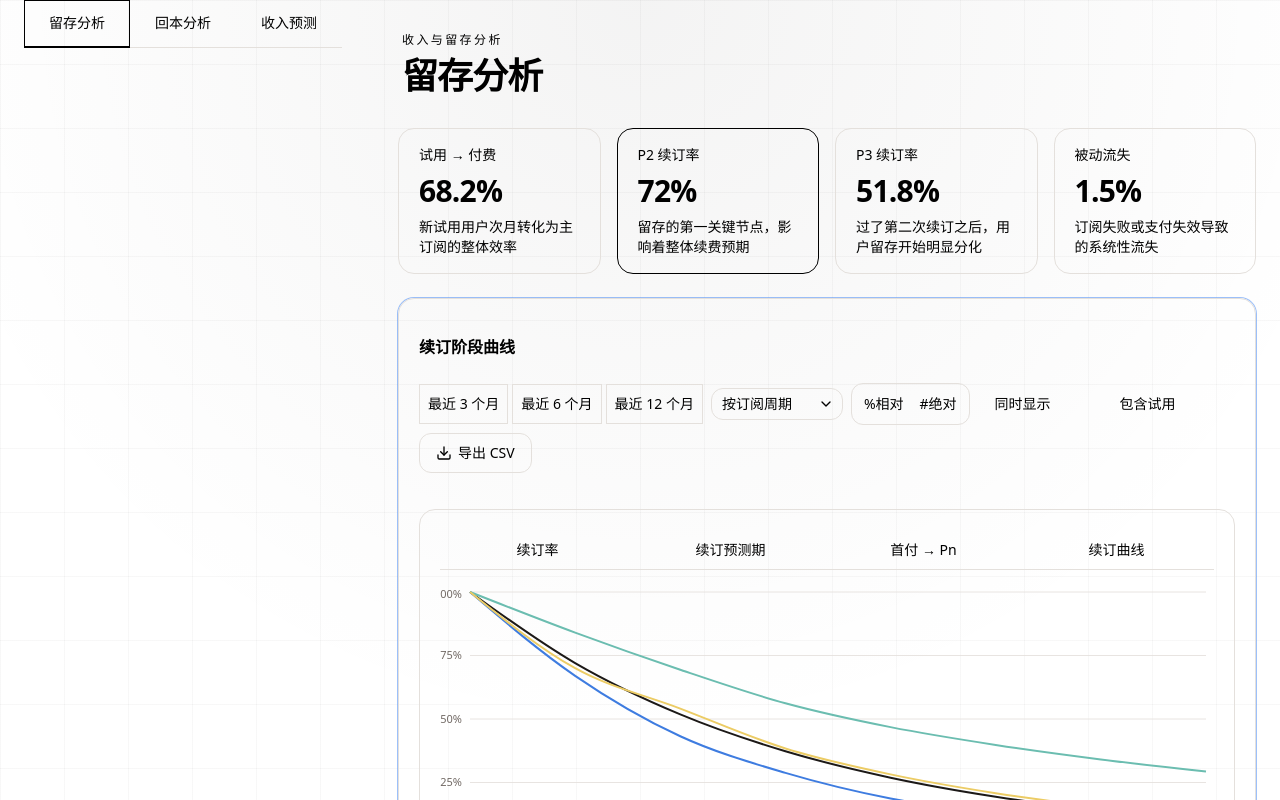
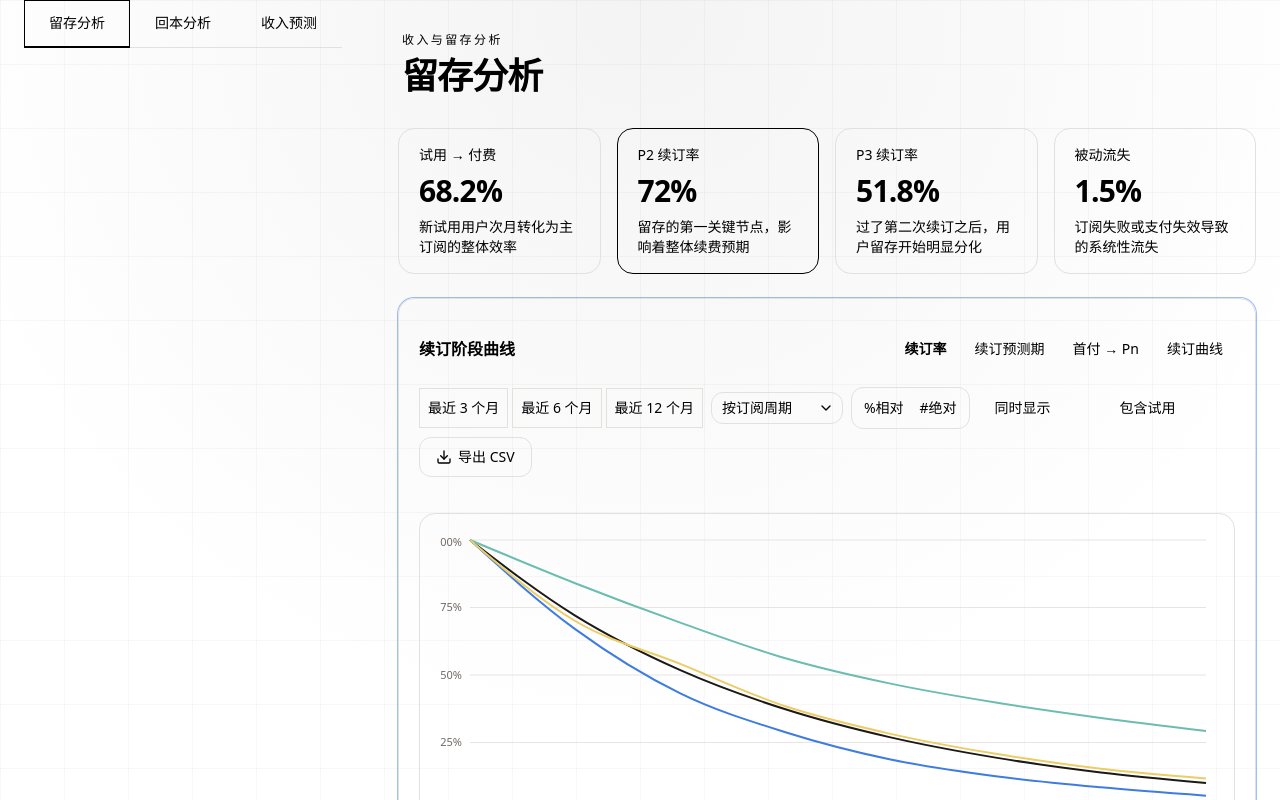
Before and after one commit to yosign/retention-dashboard, a Next.js app: page / in a window 1280 px wide. Shown: the top 800 px of the page. Built offline with nearby package versions, Linux system fonts and the light colour scheme.

Commit message:
fix: move tabs to card header title row + suppress blue focus ring

```diff
--- a/app/globals.css
+++ b/app/globals.css
@@ -88,8 +88,8 @@
     outline-color: hsl(var(--ring));
   }
   *:focus-visible {
-    outline: 2px solid hsl(var(--foreground));
-    outline-offset: 2px;
+    outline: none !important;
+    box-shadow: 0 0 0 2px hsl(var(--foreground)) !important;
   }
   body {
     @apply bg-background text-foreground;
--- a/components/dashboard/retention-dashboard.tsx
+++ b/components/dashboard/retention-dashboard.tsx
@@ -25,7 +25,7 @@ import {
   TableHeader,
   TableRow,
 } from "@/components/ui/table";
-import { Tabs, TabsList, TabsTrigger } from "@/components/ui/tabs";
+import { cn } from "@/lib/utils";
 import { ToggleGroup, ToggleGroupItem } from "@/components/ui/toggle-group";
 import {
   chartAxisColor,
@@ -178,7 +178,25 @@ export function RetentionDashboard({
 
       <Card className="rounded-2xl border border-border bg-card shadow-none">
         <CardHeader className="space-y-5 p-5 pb-0">
-          <CardTitle className="text-base font-semibold">续订阶段曲线</CardTitle>
+          <div className="flex items-center justify-between">
+            <CardTitle className="text-base font-semibold">续订阶段曲线</CardTitle>
+            <div className="flex gap-1">
+              {dashboardData.viewTabs.map((tab) => (
+                <button
+                  key={tab.value}
+                  onClick={() => setActiveTab(tab.value)}
+                  className={cn(
+                    "px-3 py-1 text-sm rounded-lg transition-colors outline-none",
+                    activeTab === tab.value
+                      ? "text-foreground font-semibold"
+                      : "text-muted-foreground hover:text-foreground"
+                  )}
+                >
+                  {tab.label}
+                </button>
+              ))}
+            </div>
+          </div>
           <div className="flex flex-wrap items-center gap-2">
             <ToggleGroup
               type="single"
@@ -284,21 +302,7 @@ export function RetentionDashboard({
 
         <CardContent className="space-y-5 p-5">
           <div className="rounded-2xl border border-border bg-background p-5">
-            <Tabs value={activeTab} onValueChange={setActiveTab} className="gap-4">
-              <TabsList variant="line" className="h-10 w-full border-b border-border">
-                {dashboardData.viewTabs.map((tab) => (
-                  <TabsTrigger
-                    key={tab.value}
-                    value={tab.value}
-                    className="h-10 px-4 text-sm font-medium"
-                  >
-                    {tab.label}
-                  </TabsTrigger>
-                ))}
-              </TabsList>
-            </Tabs>
-
-            <div className="h-[320px] pt-4">
+            <div className="h-[320px]">
               {isMounted ? (
                 <ResponsiveContainer width="100%" height="100%">
                   <LineChart data={chartData} margin={{ top: 6, right: 8, left: -18, bottom: 14 }}>
```
Also changed, not shown: 1 other file (tests, documents, lock files or other folders).
